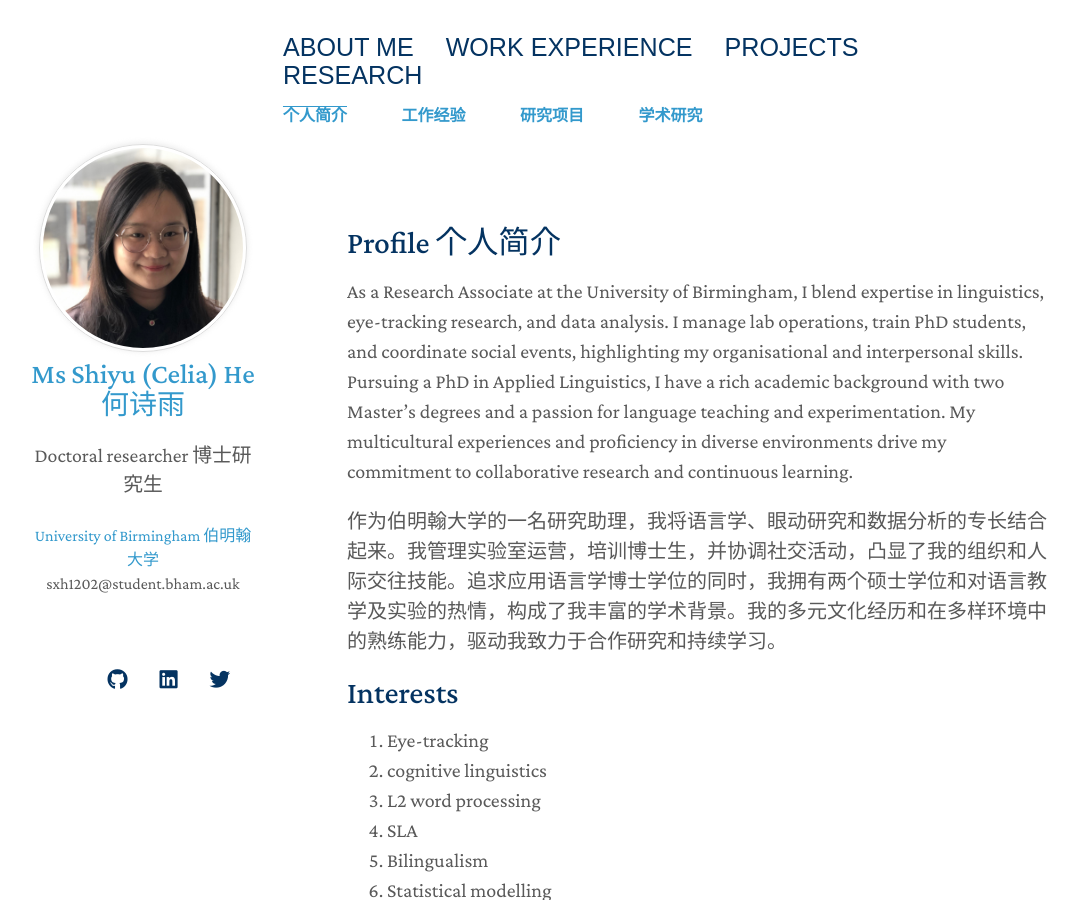
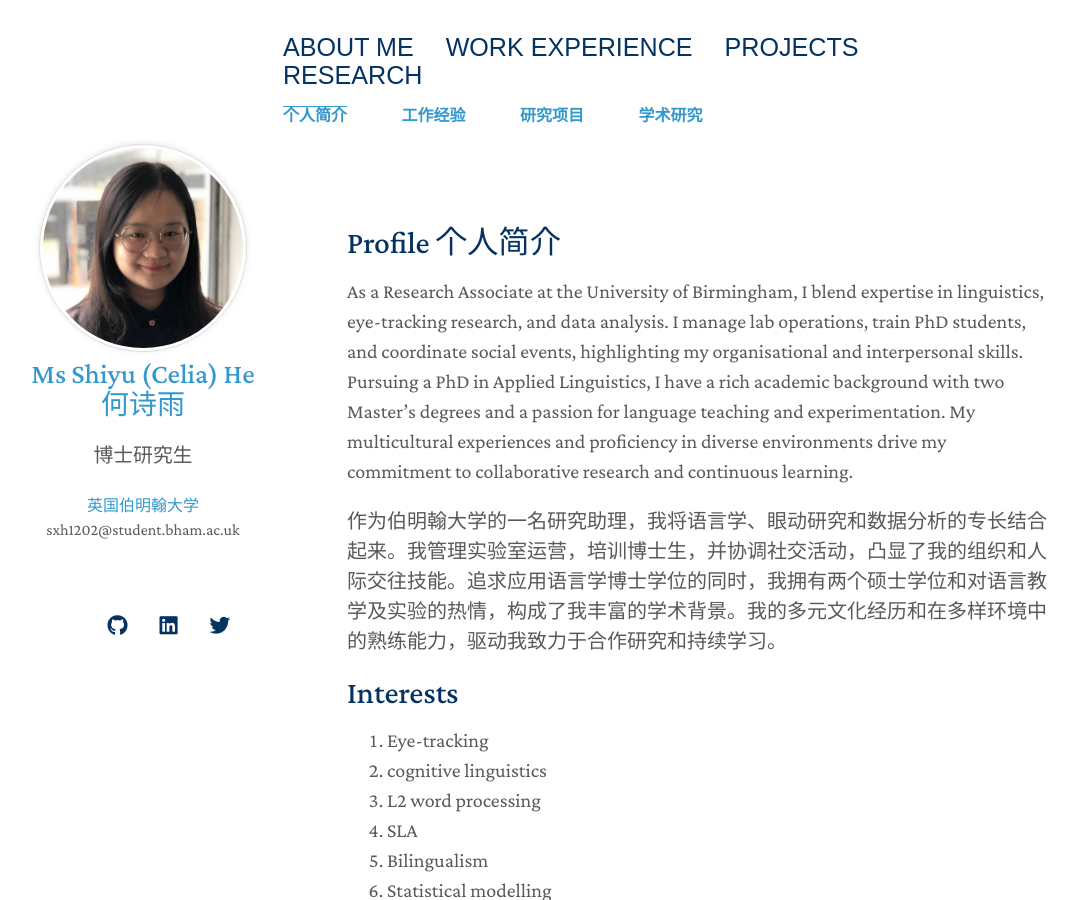
Before and after one commit to ShiyuHeCelia/ShiyuHeCelia.github.io, a Jekyll site: the page built from index.md, in a window 1280 px wide and 900 px high. Shown: the whole window, without its empty margins (101-1179 px from the left). Built offline with Jekyll 4.4.1, drawn with Linux system fonts in a browser that asks for light colours; nearby versions of some CDN libraries; comment, search, counter and statistics services are not loaded; a style sheet for code colours, icons or effects is not loaded; our own code applies the rules of GitHub Pages for plain Markdown files.

Commit message:
Update _config.yml

```diff
--- a/_config.yml
+++ b/_config.yml
@@ -7,9 +7,11 @@ description: 博士研究生
 
 owner: Shiyu He 何诗雨
 
-position: Doctoral researcher    博士研究生
+position: Doctoral researcher
+position: 博士研究生
 
-affiliation: University of Birmingham    伯明翰大学
+affiliation: University of Birmingham, UK
+affiliation: 英国伯明翰大学
 
 email: SXH1202@student.bham.ac.uk
 
```
